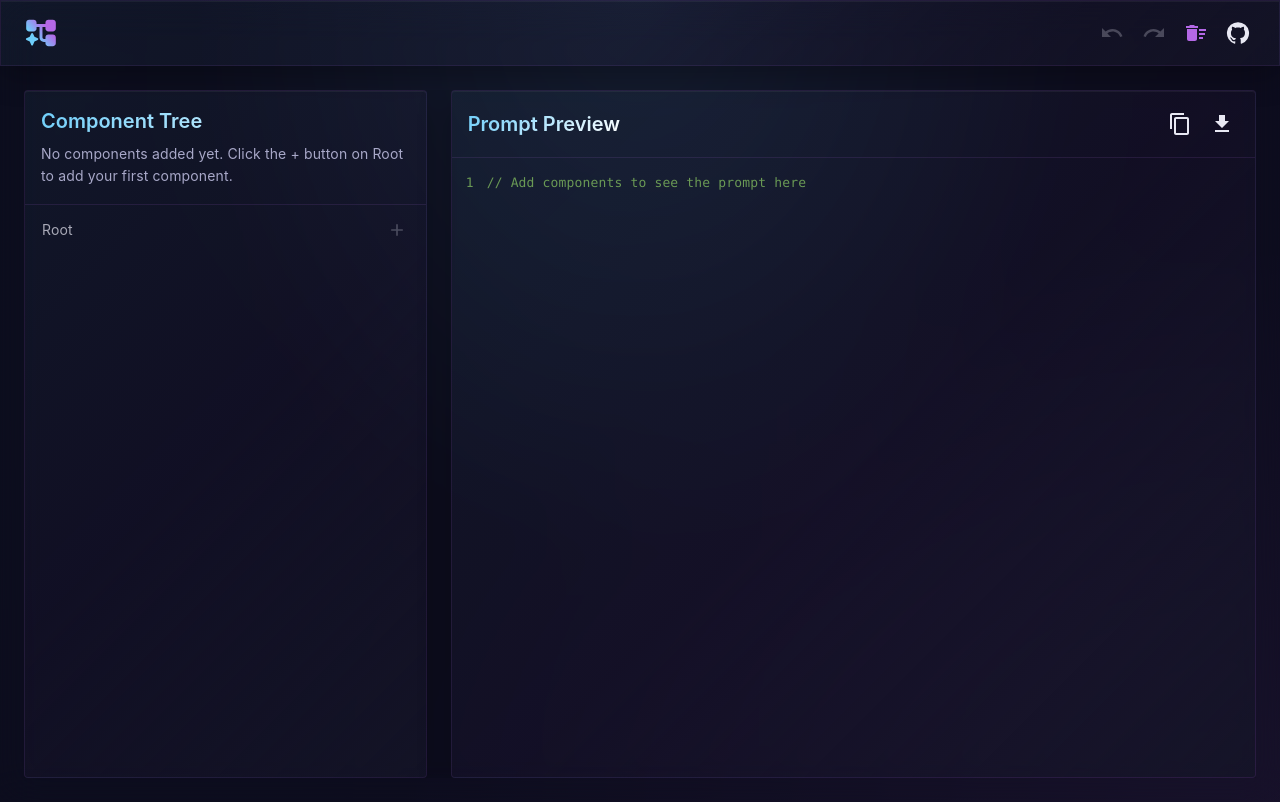
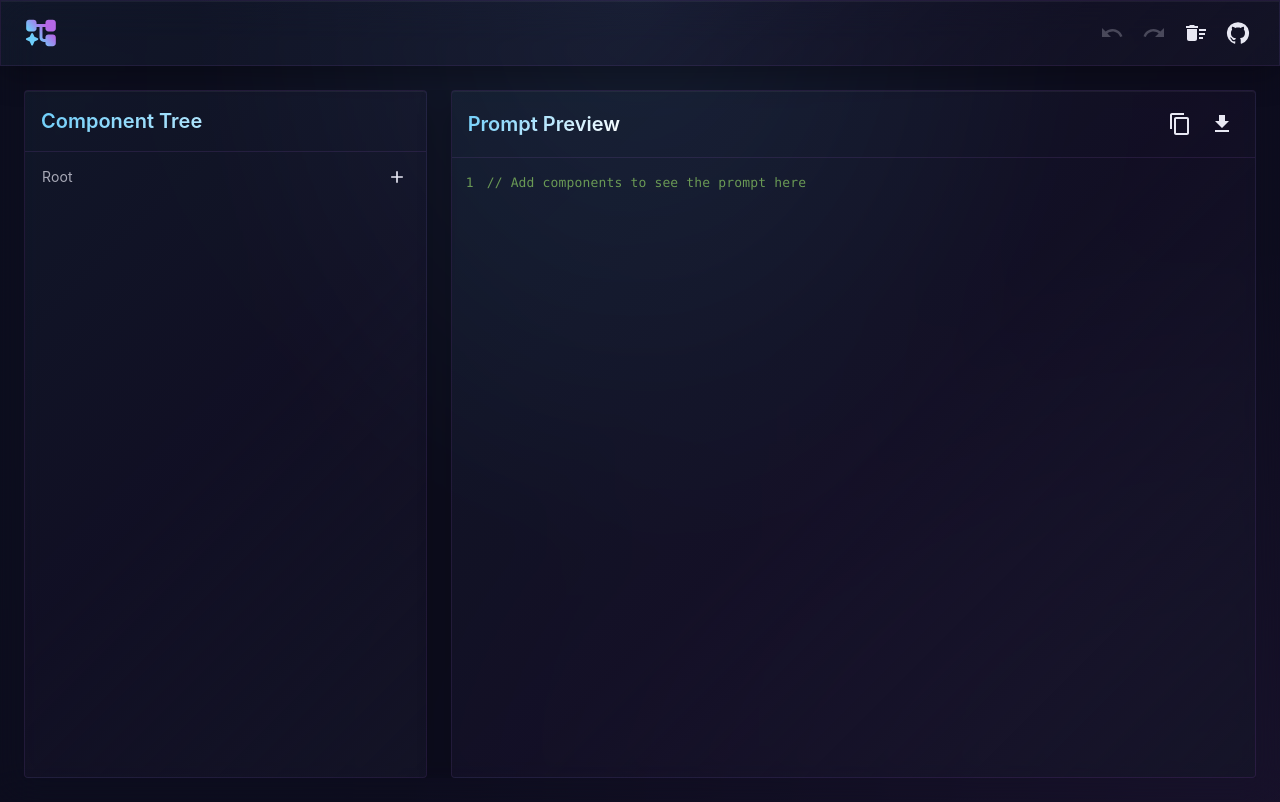
Before and after one commit to alonsarias/structured-prompts-ui, a React (Vite) app: page / in a window 1280 px wide. Built offline with nearby package versions, Linux system fonts and the light colour scheme.

Commit message:
fix: update IconButton color and adjust child addition logic in ComponentTree

```diff
--- a/src/App.tsx
+++ b/src/App.tsx
@@ -100,6 +100,7 @@ function App() {
               <IconButton
                 onClick={clearAll}
                 size="small"
+                color='inherit'
               >
                 <DeleteSweepIcon />
               </IconButton>
--- a/src/components/ComponentTree.tsx
+++ b/src/components/ComponentTree.tsx
@@ -239,7 +239,7 @@ const TreeNode: React.FC<TreeNodeProps> = ({
               onClick={handleAddChildClick}
               sx={{ p: 0.25 }}
               color="inherit"
-              disabled={!muiComponent?.acceptsChildren}
+              disabled={!isRoot && !muiComponent?.acceptsChildren}
             >
               <AddIcon fontSize="small" />
             </IconButton>
@@ -395,11 +395,6 @@ const ComponentTree: React.FC<ComponentTreeProps> = ({
     <Paper elevation={1} sx={{ height: '100%', display: 'flex', flexDirection: 'column' }}>
       <Box sx={{ p: 2, borderBottom: '1px solid', borderColor: 'divider' }}>
         <Typography variant="h6">Component Tree</Typography>
-        {components.length === 1 && components[0]?.isRoot && components[0].children.length === 0 && (
-          <Typography variant="body2" color="text.secondary" sx={{ mt: 1 }}>
-            No components added yet. Click the + button on Root to add your first component.
-          </Typography>
-        )}
       </Box>
 
       {/* Global Errors */}
@@ -437,20 +432,6 @@ const ComponentTree: React.FC<ComponentTreeProps> = ({
           />
         ))}
       </Box>
-
-      {/* Clear selection */}
-      {selectedComponentId && (
-        <Box sx={{ p: 1, borderTop: '1px solid', borderColor: 'divider' }}>
-          <Typography
-            variant="caption"
-            color="text.secondary"
-            sx={{ cursor: 'pointer' }}
-            onClick={() => onSelectComponent(null)}
-          >
-            Clear selection
-          </Typography>
-        </Box>
-      )}
     </Paper>
   );
 };
```
